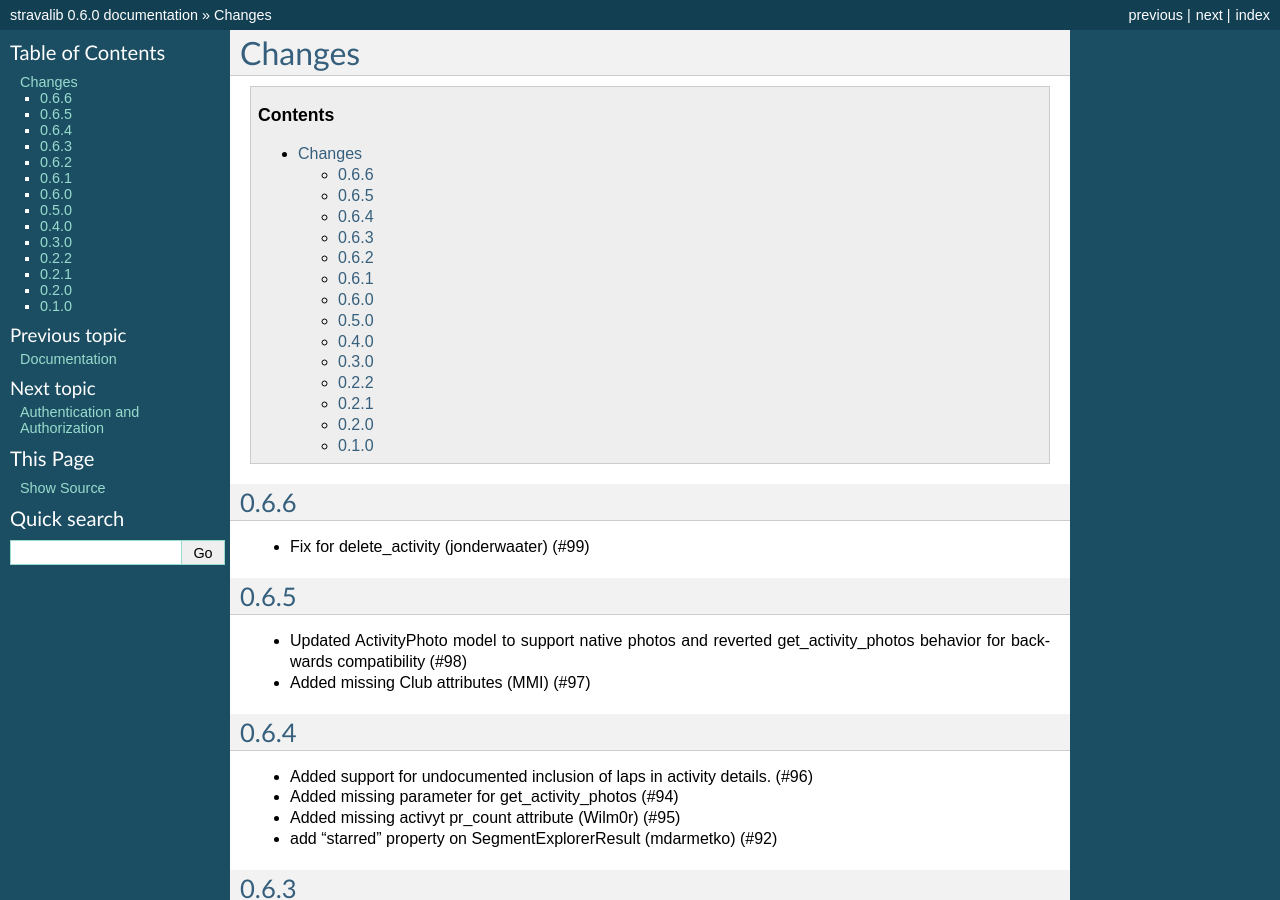
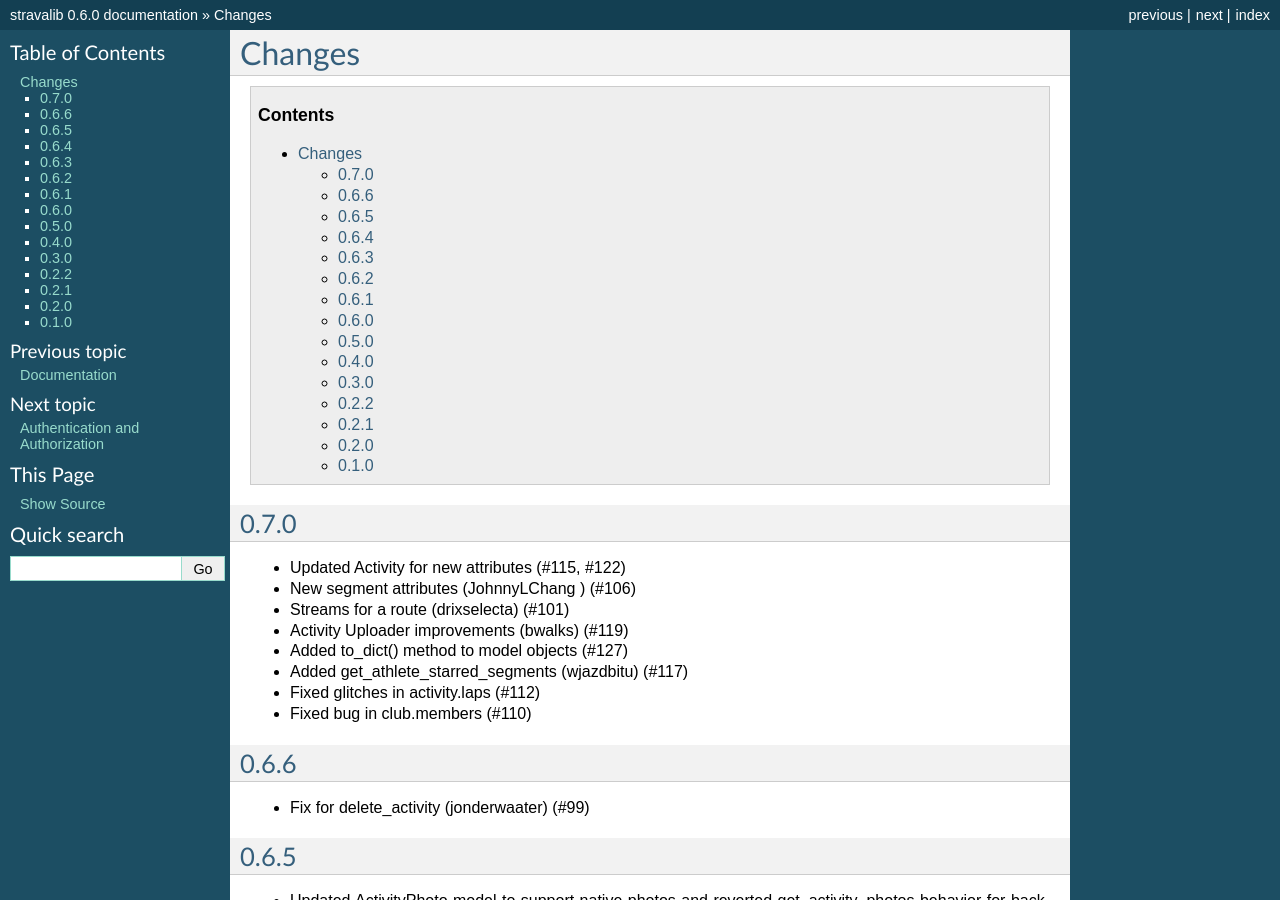
Before and after one commit to stravalib/stravalib, a Sphinx documentation site: the page built from docs/news.rst, in a window 1280 px wide and 900 px high. Built offline with Sphinx 7.4.7, drawn with Linux system fonts in a browser that asks for light colours.

Commit message:
Added release notes.

```diff
--- a/docs/news.rst
+++ b/docs/news.rst
@@ -2,6 +2,17 @@
 =======
 
 .. contents::
+
+0.7.0
+-----
+* Updated Activity for new attributes (#115, #122)
+* New segment attributes (JohnnyLChang ) (#106)
+* Streams for a route (drixselecta) (#101)
+* Activity Uploader improvements (bwalks) (#119)
+* Added to_dict() method to model objects (#127)
+* Added get_athlete_starred_segments (wjazdbitu) (#117)
+* Fixed glitches in activity.laps (#112)
+* Fixed bug in club.members (#110)
 
 0.6.6
 -----
```
